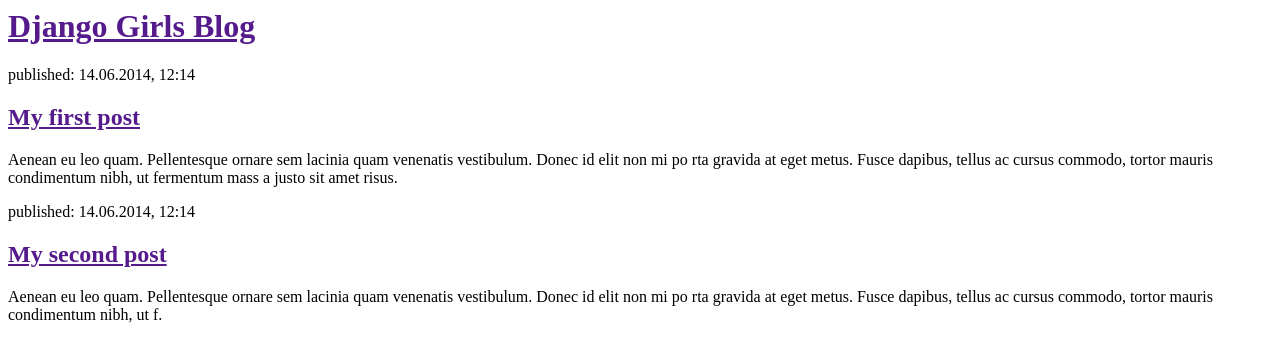
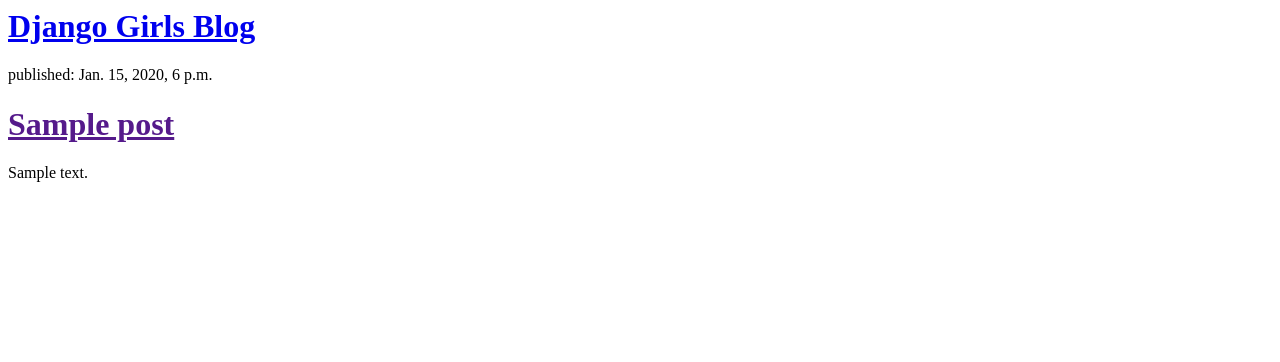
Before and after one commit to mimizhang/my-first-blog, a Django app: template blog/templates/blog/post_list.html in a window 1280 px wide. Shown: the top 362 px of the page. Run offline with Django 3.2, Linux system fonts and the light colour scheme; the template is opened without the code that fills it: values that come from a table or form of the project are taken from there, others are empty; tables that the repository leaves empty hold one stand-in row (values such as "Sample post").

Commit message:
Modified templates to display posts from database.

```diff
--- a/blog/templates/blog/post_list.html
+++ b/blog/templates/blog/post_list.html
@@ -10,35 +10,23 @@
 
 <div>
 
-<h1><a href="">Django Girls Blog</a></h1>
+<h1><a href="/">Django Girls Blog</a></h1>
 
 </div>
 
+{% for post in posts %}
+
 <div>
 
-<p>published: 14.06.2014, 12:14</p>
+<p>published: {{ post.published_date }}</p>
 
-<h2><a href="">My first post</a></h2>
+<h1><a href="">{{ post.title }}</a></h1>
 
-<p>Aenean eu leo quam. Pellentesque ornare sem lacinia quam venenatis vestibulum. Donec id elit non mi po
-
-rta gravida at eget metus. Fusce dapibus, tellus ac cursus commodo, tortor mauris condimentum nibh, ut fermentum mass
-
-a justo sit amet risus.</p>
+<p>{{ post.text|linebreaksbr }}</p>
 
 </div>
 
-<div>
-
-<p>published: 14.06.2014, 12:14</p>
-
-<h2><a href="">My second post</a></h2>
-
-<p>Aenean eu leo quam. Pellentesque ornare sem lacinia quam venenatis vestibulum. Donec id elit non mi po
-
-rta gravida at eget metus. Fusce dapibus, tellus ac cursus commodo, tortor mauris condimentum nibh, ut f.</p>
-
-</div>
+{% endfor %}
 
 </body>
 
```
Also changed, not shown: blog/views.py (+5 -3 lines).
